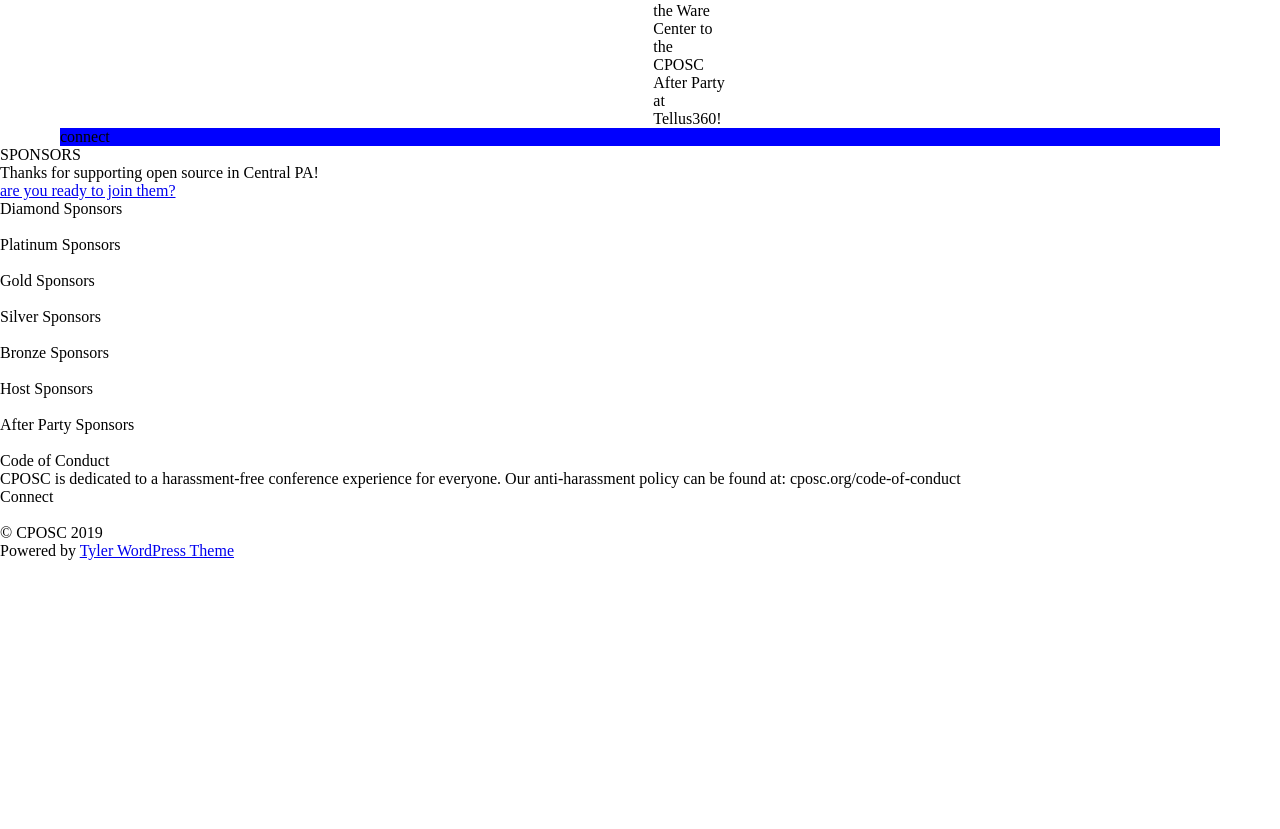
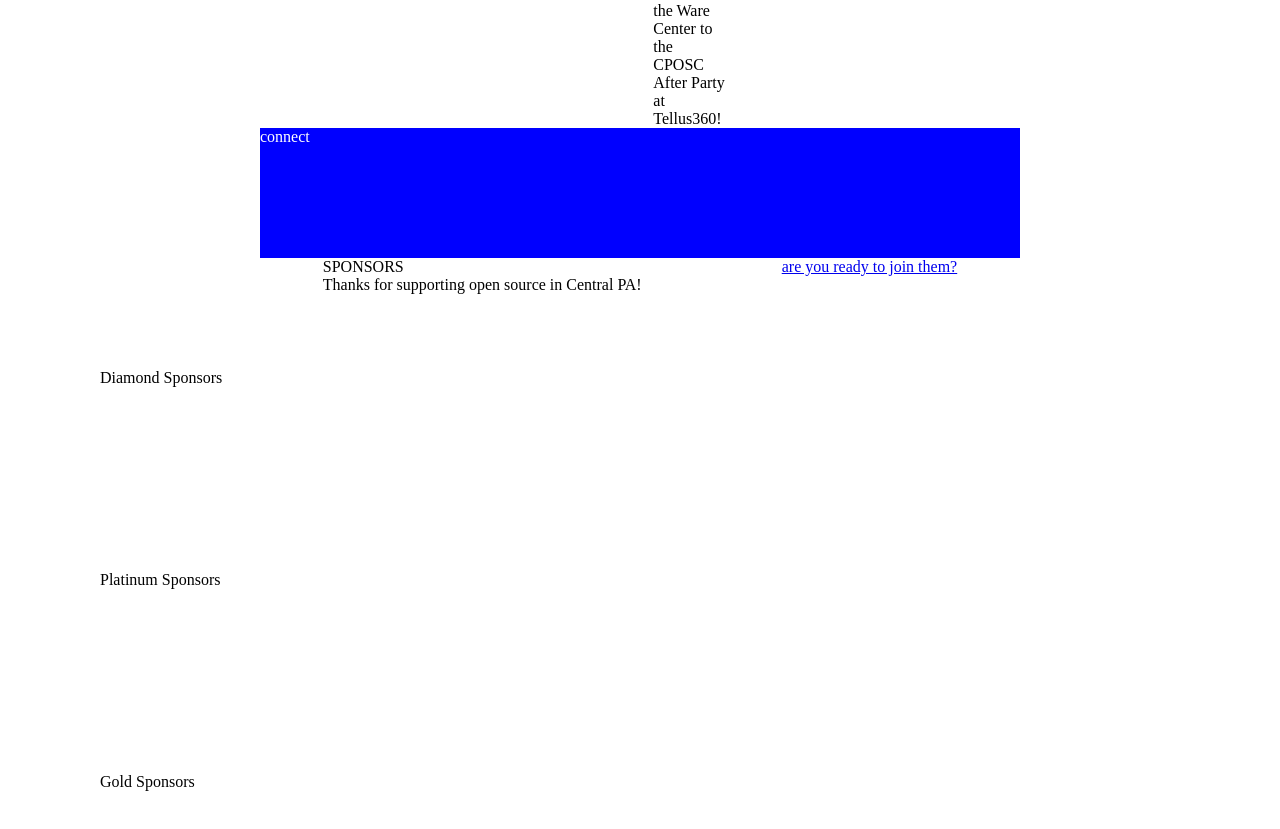
Before and after one commit to tjusticelee/Remix-lab, a plain HTML site: page index.html in a window 1280 px wide. Shown: the part 1883-2712 px from the top of the page. Before the commit the page ends 2443 px from the top, so only its background shows below. Drawn offline with Linux system fonts and the light colour scheme.

Commit message:
centered content

```diff
--- a/index.html
+++ b/index.html
@@ -91,12 +91,14 @@
       <p>connect</p>
     </section>
 
-    <section class="sponsors">
+    <section class="sponbanner">
       <p> SPONSORS <br>
       Thanks for supporting open source in Central PA!</p>
 
       <a href="#">are you ready to join them?</a>
+    </section>
 
+    <section class="sponsors">
       <article class="diamond">
         <p>Diamond Sponsors</p>
         <img src="#" alt="">
--- a/styles.css
+++ b/styles.css
@@ -21,10 +21,11 @@ ul {
 .opening h2 {
   display: flex;
   justify-content: center;
+
 }
 
 .eleven {
-  margin-top: 75px;
+  margin-top: 275px;
   display: flex;
   justify-content: center;
 }
@@ -32,7 +33,7 @@ ul {
 .deets {
   display: flex;
   justify-content: space-around;
-  margin-top: 50px;
+  margin-top: 250px;
   margin-bottom: 50px;
 }
 
@@ -79,12 +80,41 @@ ul {
 
 .social {
   background-color: blue;
-  margin-left: 60px;
-  margin-right: 60px;
+  margin-left: 260px;
+  margin-right: 260px;
+  height: 130px;
+}
+
+.social p {
+  color: white;
+  display: flex;
+  justify-content: flex-start;
+}
+
+.sponbanner {
+  display: flex;
+  flex-direction: row;
+  justify-content: center;
+}
+
+.sponbanner p {
+  margin-right: 70px;
+}
+
+.sponbanner a {
+  margin-left: 70px;
 }
 
 .sponsors {
   display: flex;
-  justify-content: center;
   flex-direction: column;
+  align-items: space-between;
+  margin-top: 15px;
+  margin-bottom: 30px;
+  margin-left: 100px;
 }
+
+.sponsors * {
+  margin-top: 30px;
+  margin-bottom: 30px;
+}
```
